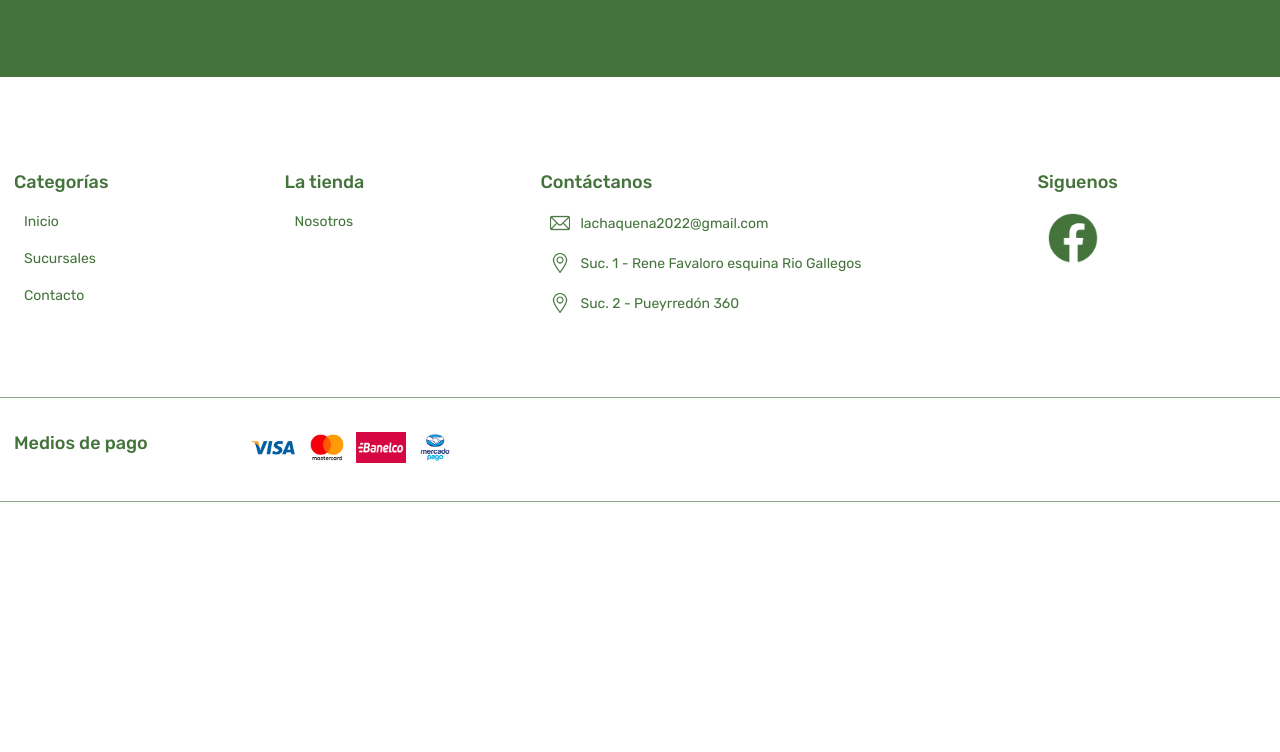
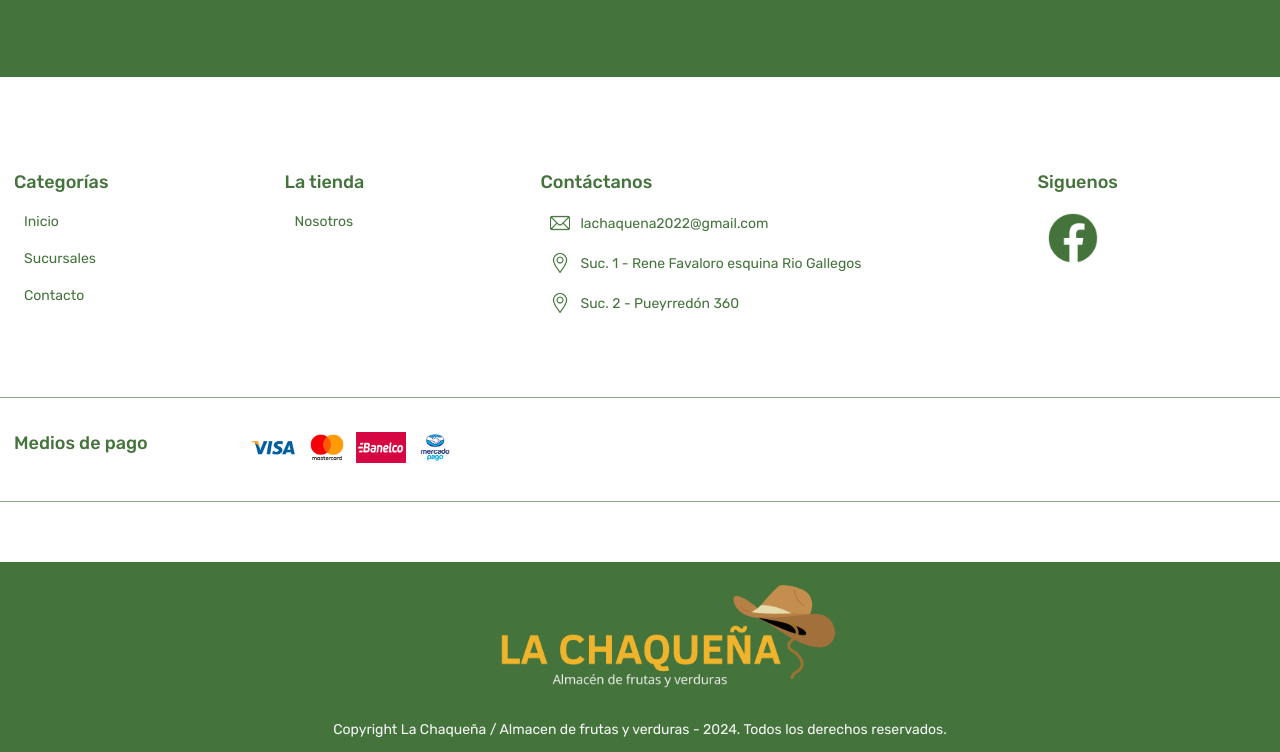
Before and after one commit to DoroteoVidal/la_chaquena, a plain HTML site: page index.html in a window 1280 px wide. Shown: the part 2603-3355 px from the top of the page. Before the commit the page ends 3165 px from the top, so only its background shows below. Drawn offline with Linux system fonts and the light colour scheme; a web font is replaced by a local one.

Commit message:
Se agrega seccion copyright

```diff
--- a/css/style.css
+++ b/css/style.css
@@ -419,6 +419,23 @@ footer {
     width: 40px;
 }
 
+.copyright-section {
+    width: 100%;
+    background-color: #44743c;
+    padding: 14px;
+    display: flex;
+    flex-direction: column;
+    align-items: center;
+}
+
+.copyright-section div img {
+    width: 300px;
+}
+
+.copyright-section div p {
+    color: #f7f7f7;
+}
+
 @media only screen and (min-width: 620px) {
 
     h1 {
@@ -590,4 +607,8 @@ footer {
         width: 50px;
     }
 
+    .copyright-section div img {
+        width: 400px;
+    }
+
 }
--- a/index.html
+++ b/index.html
@@ -174,7 +174,12 @@
             </div>
         </section>
         <section class="copyright-section">
-
+            <div>
+                <img src="assets/images/chaquena_blanco.png" alt="chaquena_logo">
+            </div>
+            <div>
+                <p>Copyright La Chaqueña / Almacen de frutas y verduras - 2024. Todos los derechos reservados. </p>
+            </div>
         </section>
     </footer>
     <script src="js/index.js"></script>
```
Also changed, not shown: assets/images/chaquena_blanco.png (added), assets/images/chaquena_transparente.png (deleted).
